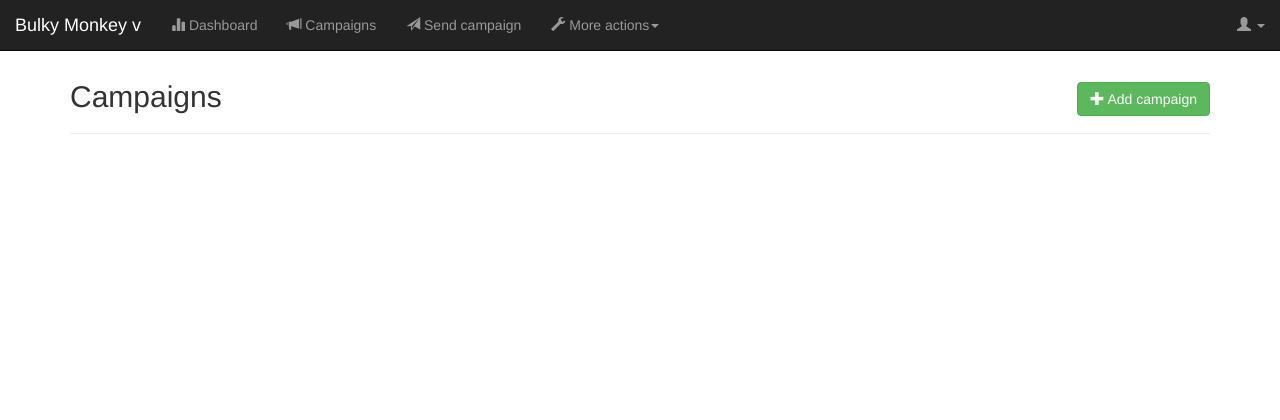
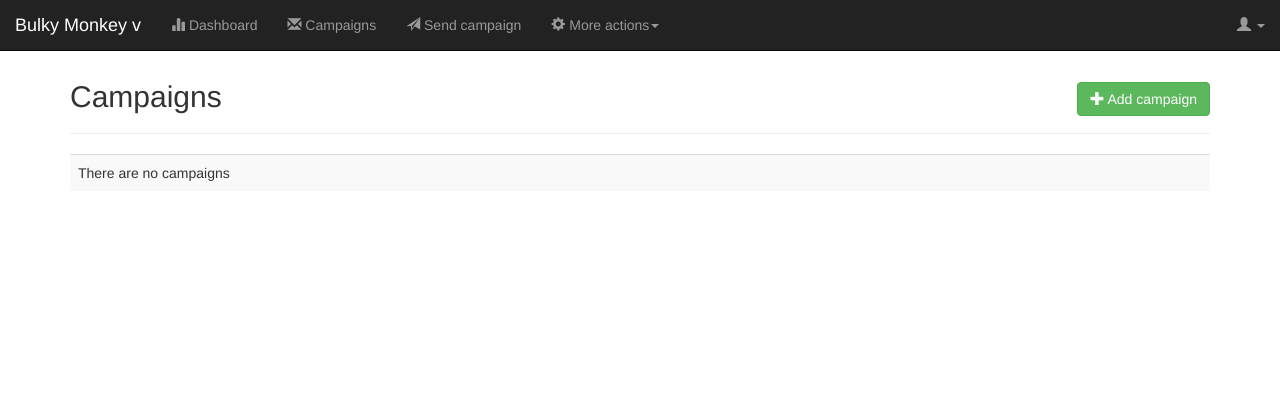
Before and after one commit to CursosVNQ/bulkymonkey, a Django app: template bulkymonkey/emailer/templates/emailer/campaign-list.html in a window 1280 px wide. Shown: the top 420 px of the page. Run offline with Django 3.2, Linux system fonts and the light colour scheme; the template is opened without the code that fills it, so the values that code supplies are empty.

Commit message:
Improves UI

```diff
--- a/bulkymonkey/emailer/templates/emailer/base.html
+++ b/bulkymonkey/emailer/templates/emailer/base.html
@@ -58,13 +58,13 @@
 							<a href="{% url 'bulkymonkey:index' %}"><span class="glyphicon glyphicon-stats"></span> {% trans "Dashboard" %}</a>
 						</li>
 						<li {% if button_campaigns_on %}class="active"{% endif %}>
-							<a href="{% url 'bulkymonkey:campaign-list' %}"><span class="glyphicon glyphicon-bullhorn"></span> {% trans "Campaigns" %}</a>
+							<a href="{% url 'bulkymonkey:campaign-list' %}"><span class="glyphicon glyphicon-envelope"></span> {% trans "Campaigns" %}</a>
 						</li>
 						<li>
 							<a href="{% url 'bulkymonkey:send-emails' %}"><span class="glyphicon glyphicon-send"></span> {% trans "Send campaign" %}</a>
 						</li>
 						<li class="dropdown">
-							 <a href="#" class="dropdown-toggle" data-toggle="dropdown"><span class="glyphicon glyphicon-wrench"></span> {% trans "More actions" %}<strong class="caret"></strong></a>
+							 <a href="#" class="dropdown-toggle" data-toggle="dropdown"><span class="glyphicon glyphicon-cog"></span> {% trans "More actions" %}<strong class="caret"></strong></a>
 							<ul class="dropdown-menu">
 								<li>
 									<a href="{% url 'bulkymonkey:load-emails' %}"><span class="glyphicon glyphicon-open"></span> {% trans "Load emails from file" %}</a>
--- a/bulkymonkey/emailer/templates/emailer/campaign-list.html
+++ b/bulkymonkey/emailer/templates/emailer/campaign-list.html
@@ -13,11 +13,15 @@
 	</span>
 </h2>
 <hr>
-<ul>
-{% for campaign in object_list %}
-  <li><a href="{{ campaign.get_absolute_url }}">{{ campaign.title }}</a></li>
-{% endfor %}
-</ul>
+<div class="table-responsive">
+    <table class="table table-striped">
+    {% for campaign in object_list %}
+      <tr><td><a href="{{ campaign.get_absolute_url }}">{{ campaign.title }}</a></td></tr>
+    {% empty %}
+      <tr><td>{% trans "There are no campaigns" %}</td></tr>
+    {% endfor %}
+    </table>
+</div>
 
 {% include "emailer/common/paginator.html" %}
 
--- a/bulkymonkey/emailer/views.py
+++ b/bulkymonkey/emailer/views.py
@@ -226,6 +226,8 @@ class SendEmailsView(SectorChoicesInitialMixin, SuccessMessageMixin, FormView):
         # Optional Mandrill-specific extensions:
         msg.tags = campaign.get_tags()
         msg.async = True
+        msg.track_opens = True
+        msg.track_clicks = True
 
         # Send to Mandrill
         for email in sector.email_set.all():
```
Also changed, not shown: bulkymonkey/emailer/templates/emailer/index.html (+11 -7 lines).
